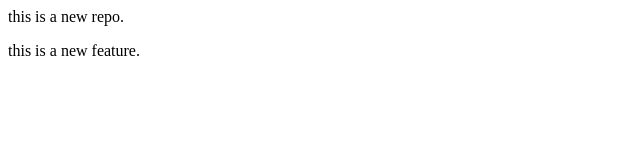
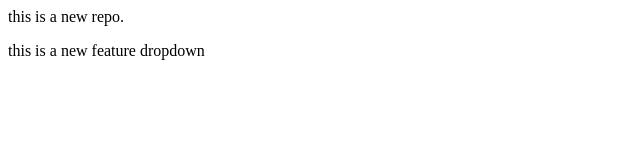
Before and after one commit to karthikj5453/localrepo, a plain HTML site: page index.html in a window 1280 px wide. Shown: the full height of the page, 0-640 px from the left. Drawn offline with Linux system fonts and the light colour scheme.

Commit message:
add dropdown

```diff
--- a/index.html
+++ b/index.html
@@ -1,2 +1,2 @@
 <p>this is a new repo.<p>
-<p>this is a new feature.<p>
+<p>this is a new feature dropdown<p>
```
